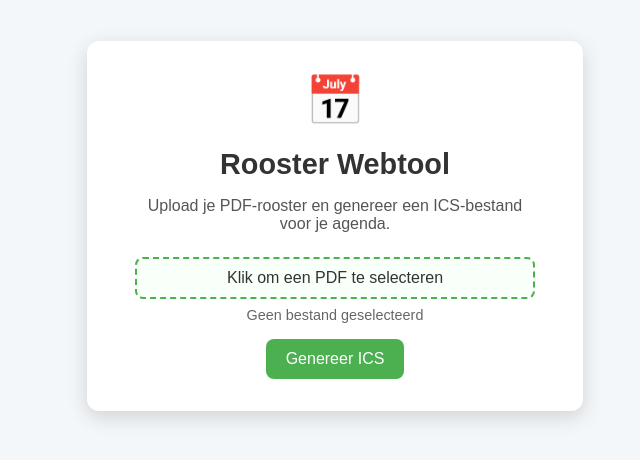
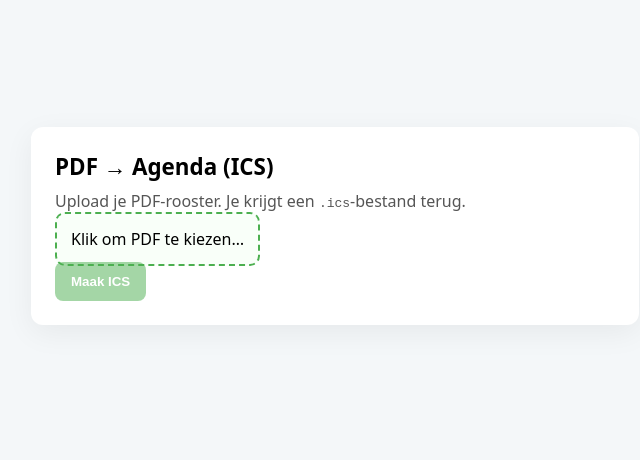
Before and after one commit to Lars87-maker/PWA-Rooster, a plain HTML site: page templates/index.html in a window 1280 px wide. Shown: the part 174-634 px from the top of the page, without its empty margins (305-945 px from the left). Drawn offline with Linux system fonts and the light colour scheme.

Commit message:
Update index.html

```diff
--- a/templates/index.html
+++ b/templates/index.html
@@ -1,106 +1,95 @@
 <!DOCTYPE html>
 <html lang="nl">
 <head>
-    <meta charset="UTF-8">
-    <meta name="viewport" content="width=device-width, initial-scale=1.0">
+  <meta charset="UTF-8" />
+  <meta name="viewport" content="width=device-width, initial-scale=1.0"/>
   <title>Rooster Webtool</title>
-    <link rel="manifest" href="/static/manifest.json">
+  <link rel="manifest" href="/manifest.json"/>
+  <meta name="theme-color" content="#4CAF50"/>
   <style>
-        body {
-            font-family: Arial, sans-serif;
-            background: #f4f7f9;
-            display: flex;
-            justify-content: center;
-            align-items: center;
-            height: 100vh;
-            margin: 0;
-        }
-        .container {
-            background: #fff;
-            padding: 2rem 3rem;
-            border-radius: 12px;
-            box-shadow: 0 6px 20px rgba(0,0,0,0.15);
-            text-align: center;
-            max-width: 400px;
-            width: 100%;
-        }
-        h1 {
-            font-size: 1.8rem;
-            color: #333;
-            margin-bottom: 0.5rem;
-        }
-        p {
-            color: #555;
-            margin-bottom: 1.5rem;
-        }
-        .upload-btn {
-            display: block;
-            margin: 0 auto 1rem;
-            padding: 0.6rem 1rem;
-            border: 2px dashed #4CAF50;
-            border-radius: 8px;
-            background: #f9fff9;
-            cursor: pointer;
-            color: #333;
-            transition: all 0.2s;
-        }
-        .upload-btn:hover {
-            background: #eaffea;
-        }
-        input[type="file"] {
-            display: none;
-        }
-        .btn {
-            background: #4CAF50;
-            color: #fff;
-            border: none;
-            padding: 0.7rem 1.2rem;
-            border-radius: 8px;
-            font-size: 1rem;
-            cursor: pointer;
-            transition: background 0.3s;
-        }
-        .btn:hover {
-            background: #43a047;
-        }
-        .icon {
-            font-size: 3rem;
-            margin-bottom: 1rem;
-            color: #4CAF50;
-        }
-        #file-name {
-            margin-top: -0.5rem;
-            margin-bottom: 1rem;
-            font-size: 0.9rem;
-            color: #666;
-        }
+    body { font-family: system-ui, Arial, sans-serif; background:#f4f7f9; margin:0; min-height:100vh; display:grid; place-items:center; }
+    .card { background:#fff; padding:24px; border-radius:12px; box-shadow:0 8px 30px rgba(0,0,0,.06); max-width:560px; width:92%; }
+    h1 { margin:0 0 8px; font-size:1.4rem; }
+    p { margin:0 0 16px; color:#555; }
+    .upload { border:2px dashed #4CAF50; border-radius:10px; padding:14px; background:#f9fff9; cursor:pointer; text-align:center; }
+    .row { display:flex; gap:12px; align-items:center; margin-top:12px; }
+    button { background:#4CAF50; color:#fff; border:none; padding:12px 16px; border-radius:8px; cursor:pointer; font-weight:600; }
+    button:disabled { opacity:.5; cursor:not-allowed; }
+    #error { color:#b00020; margin-top:10px; display:none; }
+    #ok { color:#0a7a3b; margin-top:10px; display:none; }
   </style>
 </head>
 <body>
-    <div class="container">
-        <div class="icon">📅</div>
-        <h1>Rooster Webtool</h1>
-        <p>Upload je PDF-rooster en genereer een ICS-bestand voor je agenda.</p>
+  <div class="card">
+    <h1>PDF → Agenda (ICS)</h1>
+    <p>Upload je PDF-rooster. Je krijgt een <code>.ics</code>-bestand terug.</p>
 
-        <form action="/upload" method="post" enctype="multipart/form-data">
-            <label for="file-upload" class="upload-btn">
-                Klik om een PDF te selecteren
+    <form id="form" method="POST" action="/upload" enctype="multipart/form-data">
+      <label class="upload">
+        <input id="file" name="file" type="file" accept="application/pdf" hidden />
+        <span id="filename">Klik om PDF te kiezen…</span>
       </label>
-            <input id="file-upload" type="file" name="file" required>
-            <p id="file-name">Geen bestand geselecteerd</p>
-            <button class="btn" type="submit">Genereer ICS</button>
+      <div class="row">
+        <button id="submit" type="submit" disabled>Maak ICS</button>
+      </div>
+      <div id="error"></div>
+      <div id="ok"></div>
     </form>
   </div>
 
   <script>
-        const fileInput = document.getElementById('file-upload');
-        const fileNameDisplay = document.getElementById('file-name');
+    // Registreer SW
+    if ("serviceWorker" in navigator) {
+      navigator.serviceWorker.register("/service-worker.js");
+    }
 
-        fileInput.addEventListener('change', () => {
-            if (fileInput.files.length > 0) {
-                fileNameDisplay.textContent = "📄 " + fileInput.files[0].name;
+    const file = document.getElementById("file");
+    const submit = document.getElementById("submit");
+    const filename = document.getElementById("filename");
+    const errorBox = document.getElementById("error");
+    const okBox = document.getElementById("ok");
+    const form = document.getElementById("form");
+
+    file.addEventListener("change", () => {
+      if (file.files.length) {
+        filename.textContent = "📄 " + file.files[0].name;
+        submit.disabled = false;
       } else {
-                fileNameDisplay.textContent = "Geen bestand geselecteerd";
+        filename.textContent = "Klik om PDF te kiezen…";
+        submit.disabled = true;
+      }
+    });
+
+    // Vang het submitten af zodat we nette fouten kunnen tonen
+    form.addEventListener("submit", async (e) => {
+      e.preventDefault();
+      errorBox.style.display = "none";
+      okBox.style.display = "none";
+
+      const fd = new FormData(form);
+      try {
+        const res = await fetch("/upload", { method: "POST", body: fd });
+        if (!res.ok) {
+          const data = await res.json().catch(() => ({}));
+          const msg = data.error || `Fout (${res.status})`;
+          errorBox.textContent = msg;
+          errorBox.style.display = "block";
+          return;
+        }
+        const blob = await res.blob();
+        const url = URL.createObjectURL(blob);
+        const a = document.createElement("a");
+        a.href = url;
+        a.download = "rooster.ics";
+        document.body.appendChild(a);
+        a.click();
+        a.remove();
+        URL.revokeObjectURL(url);
+        okBox.textContent = "ICS succesvol gegenereerd 🎉";
+        okBox.style.display = "block";
+      } catch (err) {
+        errorBox.textContent = "Netwerkfout. Probeer opnieuw.";
+        errorBox.style.display = "block";
       }
     });
   </script>
```
Lines whose indentation alone changed are shown as unchanged.
